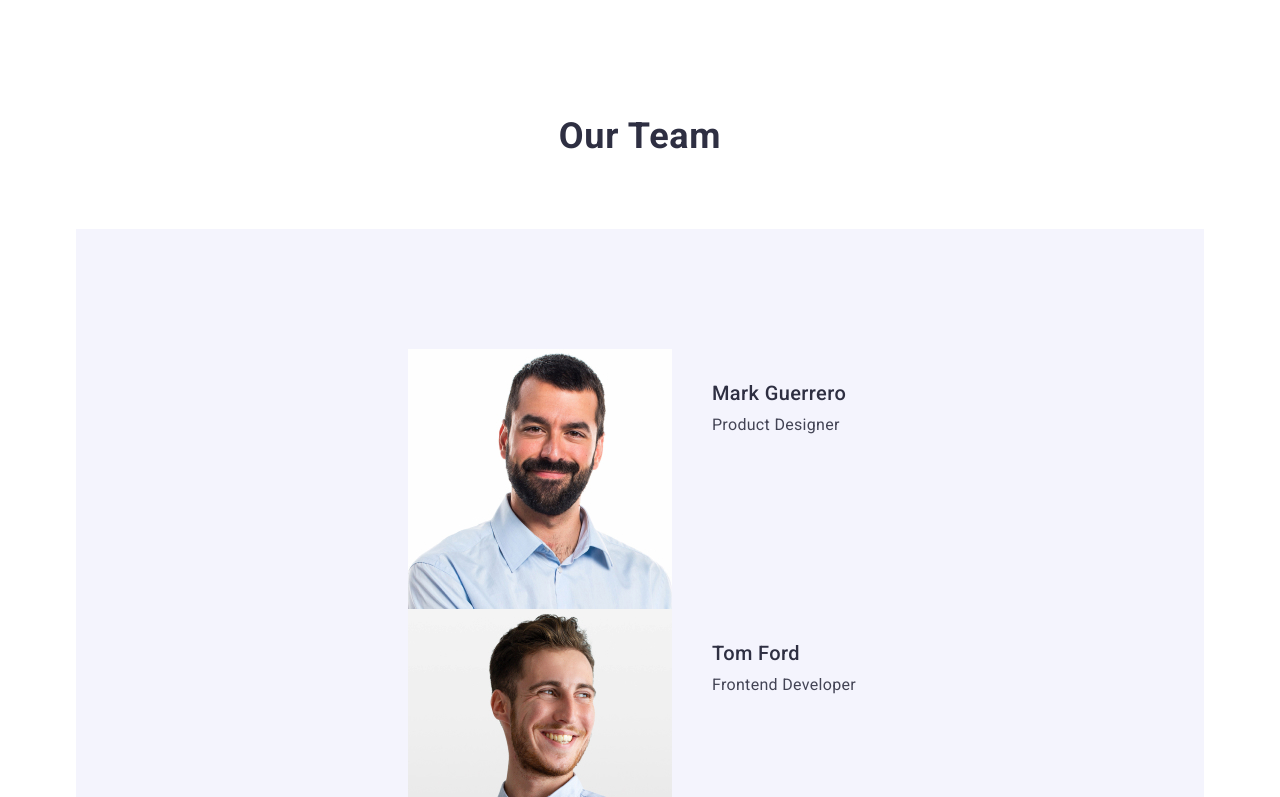
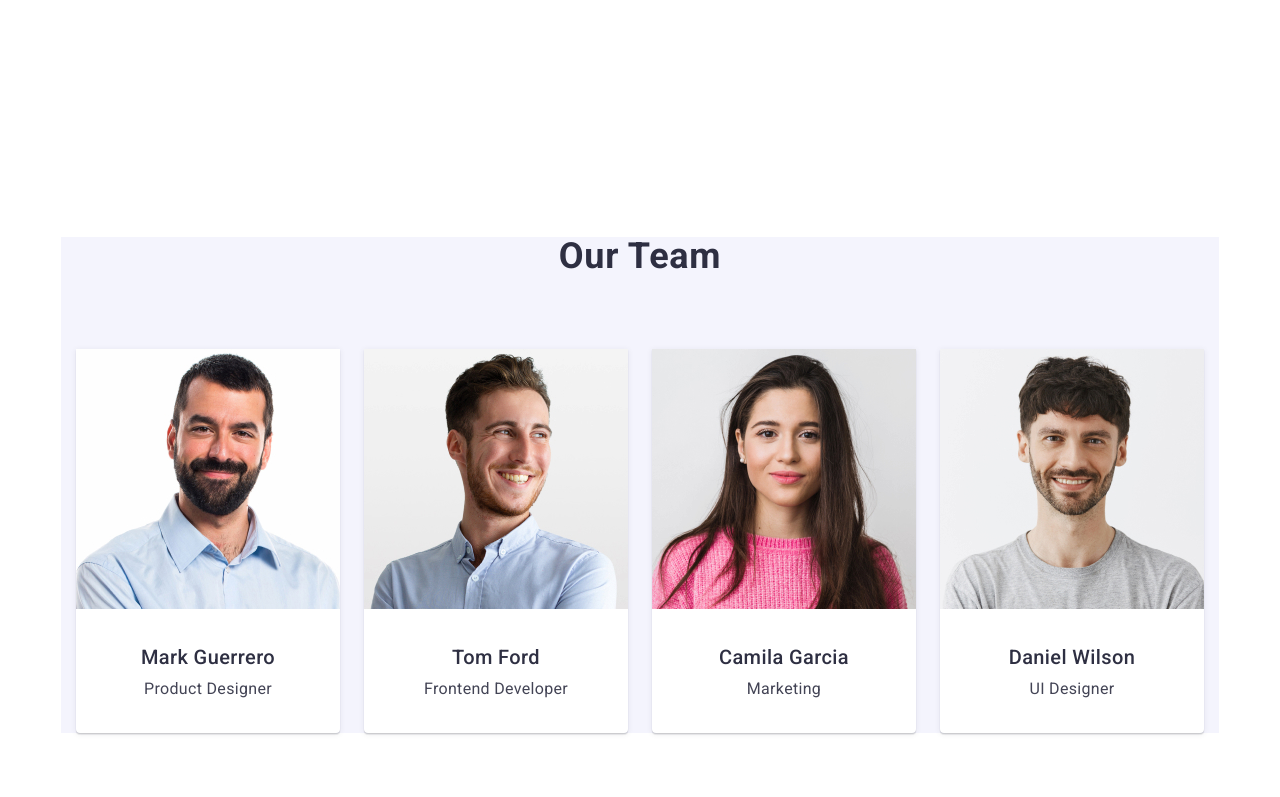
Before and after one commit to IvanSadych/goit-markup-hw-03, a plain HTML site: page index.html in a window 1280 px wide. Shown: the part 883-1680 px from the top of the page. Drawn offline with nearby package versions, Linux system fonts and the light colour scheme.

Commit message:
Update Team-section

```diff
--- a/css/styles.css
+++ b/css/styles.css
@@ -216,13 +216,17 @@ p {
   margin-bottom: 72px;
 }
 
+.team-section {
+  padding: 120px 0;
+}
+
+
 .team-inner {
   background-color: var(--bright_text-color);
   display: flex;
   justify-content: center;
   flex-direction: column;
   align-items: center;
-  padding: 120px 0;
 }
 
 .team-list {
@@ -236,11 +240,13 @@ p {
   box-shadow: 0px 2px 1px 0px rgba(46, 47, 66, 0.08),
     0px 1px 1px 0px rgba(46, 47, 66, 0.16),
     0px 1px 6px 0px rgba(46, 47, 66, 0.08);
-  display: flex;
-  flex-direction: column;
-  justify-content: center;
-  align-items: center;
+    width: calc((100% - 72px) / 4);
 }
+
+.card-text-block {
+  padding: 32px 0;
+}
+
 
 .team-list-title {
   color: var(--headings-color);
@@ -249,15 +255,14 @@ p {
   line-height: 1.2;
   letter-spacing: 0.02em;
   margin-bottom: 8px;
+  text-align: center;
 }
 
 .team-text {
   font-size: 16px;
   line-height: 1.5;
   letter-spacing: 0.02em;
-}
-.card-text-block {
-  padding: 32px 16px;
+  text-align: center;
 }
 
 .img {
--- a/index.html
+++ b/index.html
@@ -97,11 +97,10 @@
 
       <!--Team-section-->
       <section class="team-section">
-        <div class="container">
+        <div class="team-inner container">
           <h2 class="section-title">Our Team</h2>
-        <div class="team-inner">
-        <ul>
-          <li class="team-list">
+          <ul class="team-list">
+            <li class="team-item">
               <img
                 src="./images/MarkGuerrero.jpg"
                 alt="Mark Guerrero"
@@ -112,7 +111,7 @@
                 <p class="team-text">Product Designer</p>
               </div>
             </li>
-          <li class="team-list">
+            <li class="team-item">
               <img
                 src="./images/TomFord.jpg"
                 alt="Tom Ford"
@@ -123,7 +122,7 @@
                 <p class="team-text">Frontend Developer</p>
               </div>
             </li>
-          <li class="team-list">
+            <li class="team-item">
               <img
                 src="./images/CamilaGarcia.jpg"
                 alt="Camila Garcia"
@@ -134,7 +133,7 @@
                 <p class="team-text">Marketing</p>
               </div>
             </li>
-          <li class="team-list">
+            <li class="team-item">
               <img
                 src="./images/DanielWilson.jpg"
                 alt="Daniel Wilson"
@@ -146,7 +145,6 @@
               </div>
             </li>
           </ul>
-      </div>
       </div>
       </section>
       <!--Portfolio-section-->
```
Lines whose indentation alone changed are shown as unchanged.
